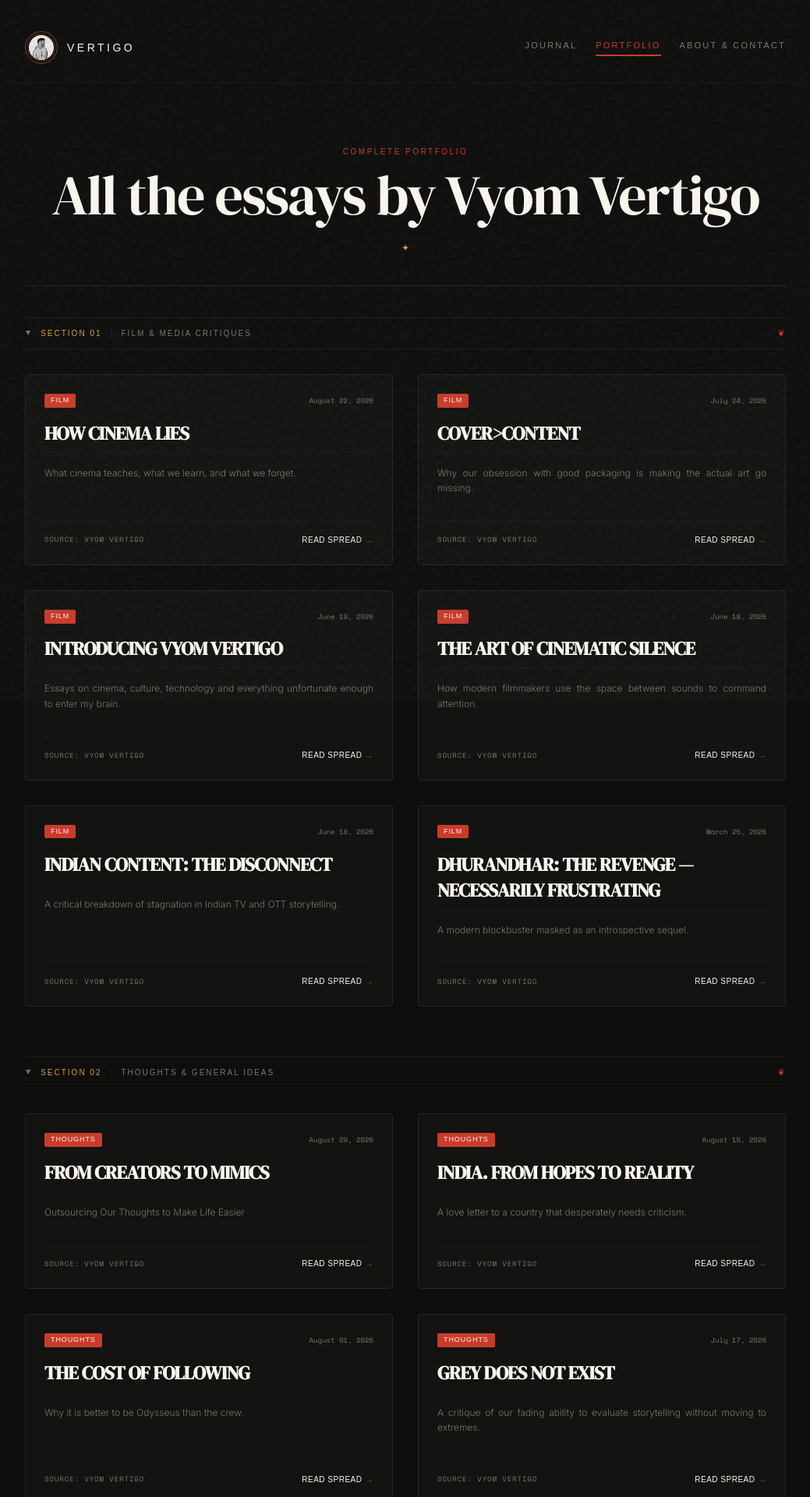
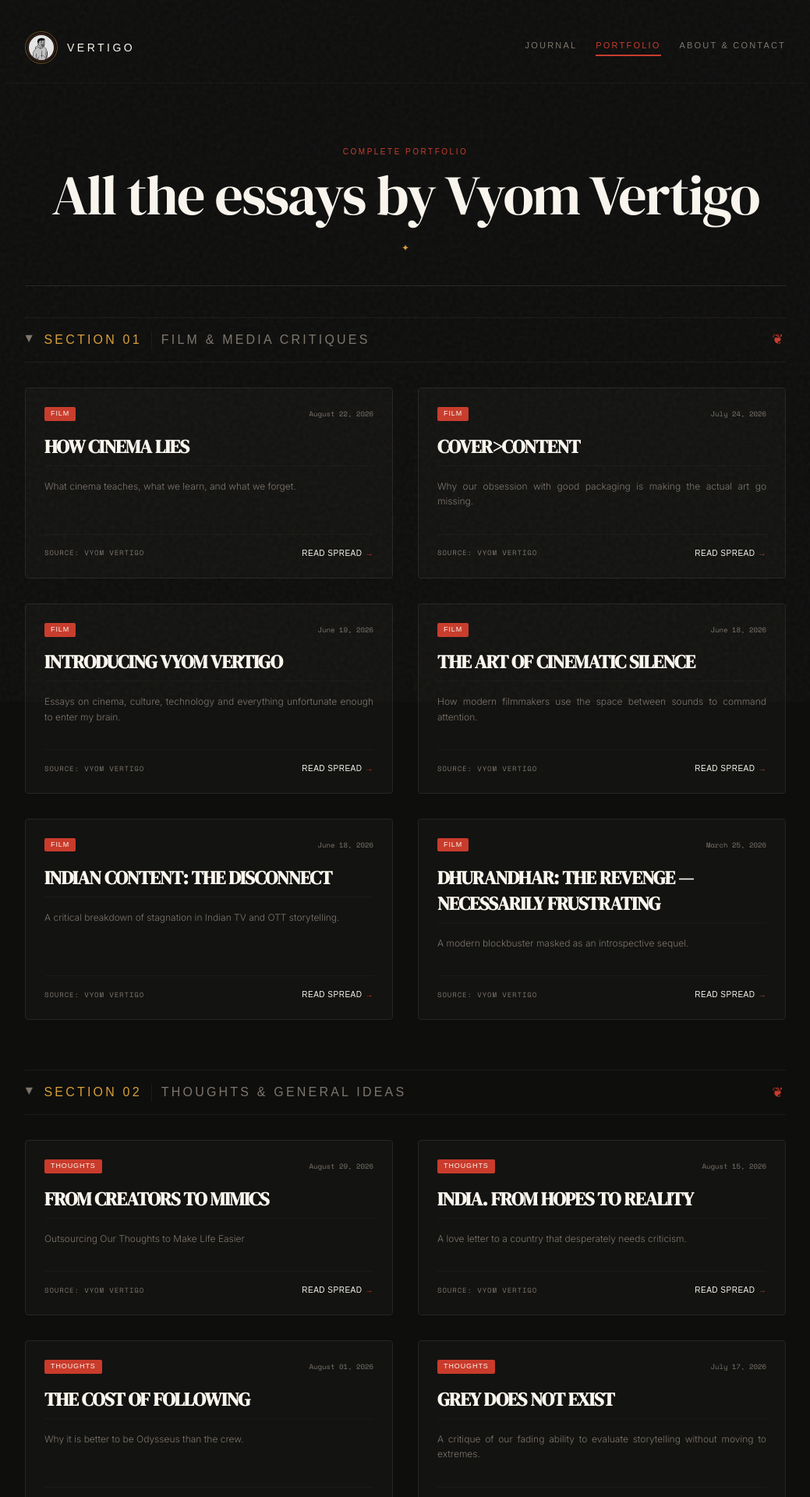
Before and after one commit to Vyom11/vyom_vertigo, a Jekyll site: the page built from portfolio.md, in a window 1280 px wide. Shown: the top 1920 px of the page at 78% size, without its empty margins (120-1159 px from the left). Built offline with Jekyll 4.4.1, drawn with Linux system fonts in a browser that asks for light colours; nearby versions of some CDN libraries; some web fonts are replaced.

Commit message:
style: responsive update to typography and padding for section headers in portfolio.md

```diff
--- a/portfolio.md
+++ b/portfolio.md
@@ -19,9 +19,9 @@ description: "A small collection of things I’ve made while trying to figure ou
   <!-- Category 1: Film -->
   <details class="group select-none" open>
     <!-- Category Header Border -->
-    <summary class="w-full border-t border-b border-brandBorder/60 py-3 mb-8 flex justify-between items-center text-[10px] font-retroSans tracking-[0.2em] text-brandYellow uppercase cursor-pointer hover:text-brandWhite transition-colors duration-300 list-none [&::-webkit-details-marker]:hidden">
+    <summary class="w-full border-t border-b border-brandBorder/60 py-3.5 sm:py-4 mb-8 flex justify-between items-center text-sm sm:text-base font-retroSans tracking-[0.2em] text-brandYellow uppercase cursor-pointer hover:text-brandWhite transition-colors duration-300 list-none [&::-webkit-details-marker]:hidden">
       <div class="flex items-center gap-3">
-        <span class="text-brandMuted group-open:rotate-90 transition-transform duration-300 text-[8px] transform origin-center">▶</span>
+        <span class="text-brandMuted group-open:rotate-90 transition-transform duration-300 text-[10px] sm:text-xs transform origin-center">▶</span>
         <span>Section 01</span>
         <span class="text-brandMuted border-l border-brandBorder/60 pl-3">Film & Media Critiques</span>
       </div>
@@ -69,9 +69,9 @@ description: "A small collection of things I’ve made while trying to figure ou
   <!-- Category 2: Thoughts -->
   <details class="group select-none" open>
     <!-- Category Header Border -->
-    <summary class="w-full border-t border-b border-brandBorder/60 py-3 mb-8 flex justify-between items-center text-[10px] font-retroSans tracking-[0.2em] text-brandYellow uppercase cursor-pointer hover:text-brandWhite transition-colors duration-300 list-none [&::-webkit-details-marker]:hidden">
+    <summary class="w-full border-t border-b border-brandBorder/60 py-3.5 sm:py-4 mb-8 flex justify-between items-center text-sm sm:text-base font-retroSans tracking-[0.2em] text-brandYellow uppercase cursor-pointer hover:text-brandWhite transition-colors duration-300 list-none [&::-webkit-details-marker]:hidden">
       <div class="flex items-center gap-3">
-        <span class="text-brandMuted group-open:rotate-90 transition-transform duration-300 text-[8px] transform origin-center">▶</span>
+        <span class="text-brandMuted group-open:rotate-90 transition-transform duration-300 text-[10px] sm:text-xs transform origin-center">▶</span>
         <span>Section 02</span>
         <span class="text-brandMuted border-l border-brandBorder/60 pl-3">Thoughts & General Ideas</span>
       </div>
@@ -119,9 +119,9 @@ description: "A small collection of things I’ve made while trying to figure ou
   <!-- Section 03: Channel Portals -->
   <details class="group select-none" open>
     <!-- Category Header Border -->
-    <summary class="w-full border-t border-b border-brandBorder/60 py-3 mb-8 flex justify-between items-center text-[10px] font-retroSans tracking-[0.2em] text-brandYellow uppercase cursor-pointer hover:text-brandWhite transition-colors duration-300 list-none [&::-webkit-details-marker]:hidden">
+    <summary class="w-full border-t border-b border-brandBorder/60 py-3.5 sm:py-4 mb-8 flex justify-between items-center text-sm sm:text-base font-retroSans tracking-[0.2em] text-brandYellow uppercase cursor-pointer hover:text-brandWhite transition-colors duration-300 list-none [&::-webkit-details-marker]:hidden">
       <div class="flex items-center gap-3">
-        <span class="text-brandMuted group-open:rotate-90 transition-transform duration-300 text-[8px] transform origin-center">▶</span>
+        <span class="text-brandMuted group-open:rotate-90 transition-transform duration-300 text-[10px] sm:text-xs transform origin-center">▶</span>
         <span>Section 03</span>
         <span class="text-brandMuted border-l border-brandBorder/60 pl-3">Social Projections</span>
       </div>
```
